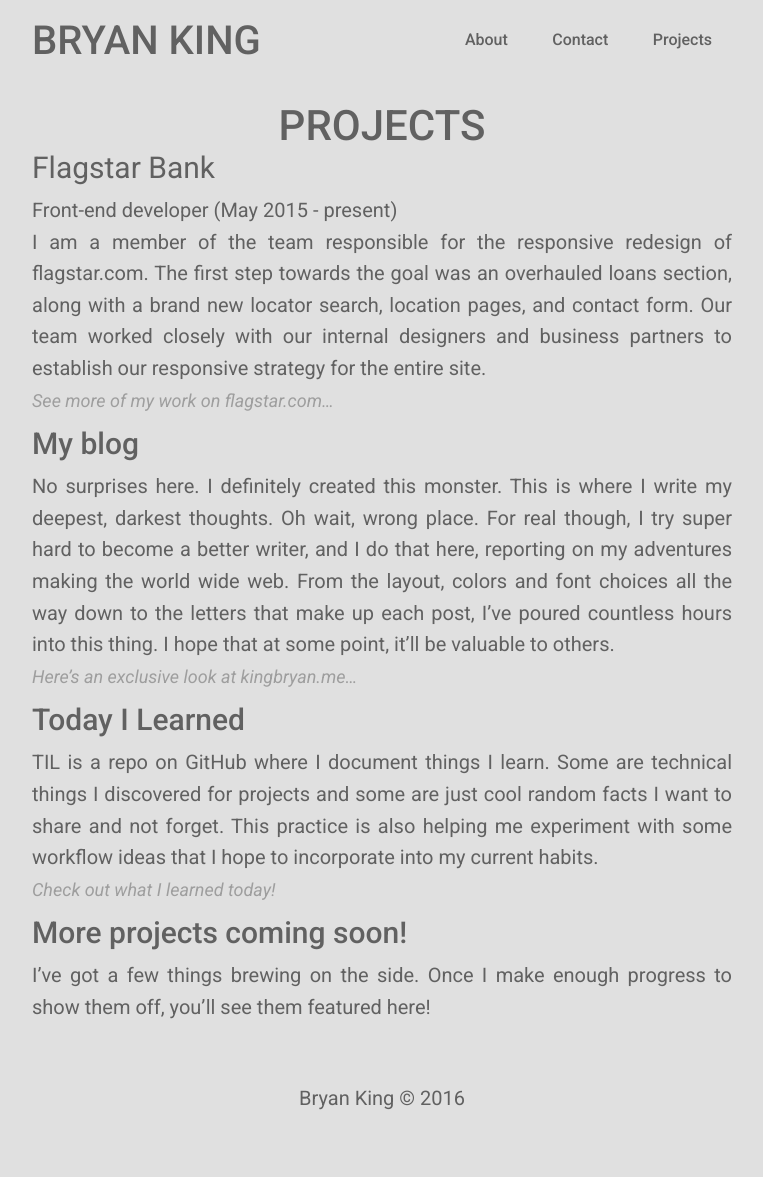
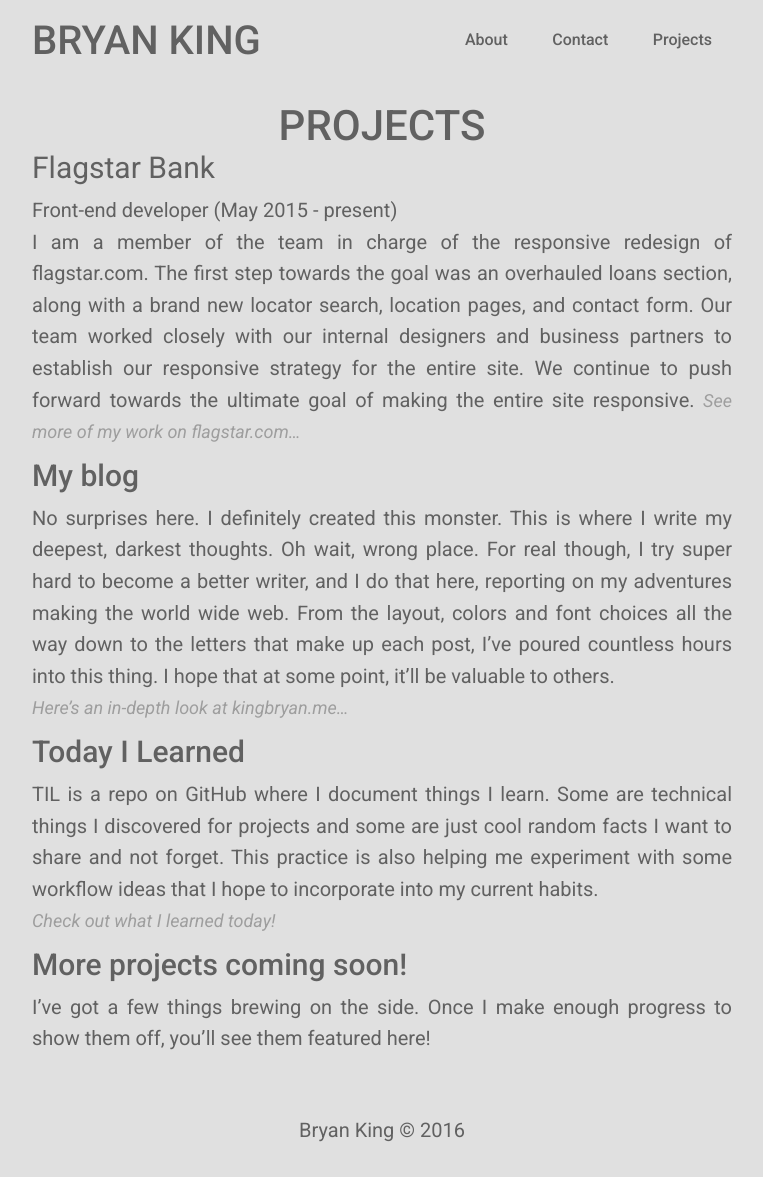
Before and after one commit to boldlybryan/kingbryan.me, a Jekyll site: the page built from projects.md, in a window 1280 px wide. Shown: the whole page, without its empty margins (258-1021 px from the left). Built offline with Jekyll 4.4.1, drawn with Linux system fonts in a browser that asks for light colours; before the commit the page ends 1145 px from its top, so only the background shows below that.

Commit message:
Minor edits to Flagstar description, put coming soon on proj page

```diff
--- a/_posts/2016-02-16-hello-world.markdown
+++ b/_posts/2016-02-16-hello-world.markdown
@@ -3,7 +3,7 @@ layout: post
 title: Hello, world.
 date: 2016-02-16
 ---
-Hi there. Welcome to my site. I'm Bryan, and I'll be your host for...well...FOREVER. Let me take a step back and introduce myself. I am an almost 23 year old front-end web developer living in Rochester, Michigan. A lot of people probably remember me as that guy with the beard. I'm cool with that, mainly cause my beard is awesome. Anyways, I've been doing this (making websites) professionally for about 9 months, with another year or so of playing around on the web.
+Hi there. Welcome to my site. I'm Bryan, and I'll be your host for...well...FOREVER. Let me take a step back and introduce myself. I am an almost 23 year old front-end web developer living in Rochester, Michigan. A lot of people remember me as that guy with the beard. I'm cool with that, mainly cause my beard is awesome. Anyways, I've been doing this (making websites) professionally for about 9 months, with another year or so of playing around on the web.
 
 What this here blog will cover...
 
--- a/projects.md
+++ b/projects.md
@@ -5,13 +5,13 @@ permalink: /projects/
 ---
 <h3 id="flagstar-bank"><a href="{{ site.baseurl}}/projects/flagstar" class="post-link">Flagstar Bank</a></h3>
 Front-end developer (May 2015 - present)
-I am a member of the team responsible for the responsive redesign of flagstar.com. The first step towards the goal was an overhauled loans section, along with a brand new locator search, location pages, and contact form.
-Our team worked closely with our internal designers and business partners to establish our responsive strategy for the entire site.
+I am a member of the team in charge of the responsive redesign of flagstar.com. The first step towards the goal was an overhauled loans section, along with a brand new locator search, location pages, and contact form.
+Our team worked closely with our internal designers and business partners to establish our responsive strategy for the entire site. We continue to push forward towards the ultimate goal of making the entire site responsive.
 <a href="{{ site.baseurl}}/projects/flagstar" class="read-more">See more of my work on flagstar.com...</a>
 
 ### My blog
 No surprises here. I definitely created this monster. This is where I write my deepest, darkest thoughts. Oh wait, wrong place. For real though, I try super hard to become a better writer, and I do that here, reporting on my adventures making the world wide web. From the layout, colors and font choices all the way down to the letters that make up each post, I've poured countless hours into this thing. I hope that at some point, it'll be valuable to others.
-<a href="#" class="read-more">Here's an exclusive look at kingbryan.me...</a>
+<a href="#" class="read-more">Here's an in-depth look at kingbryan.me...</a>
 
 ### Today I Learned
 TIL is a repo on GitHub where I document things I learn. Some are technical things I discovered for projects and some are just cool random facts I want to share and not forget. This practice is also helping me experiment with some workflow ideas that I hope to incorporate into my current habits.
```
Also changed, not shown: flagstar.md (+1 -1 lines).
